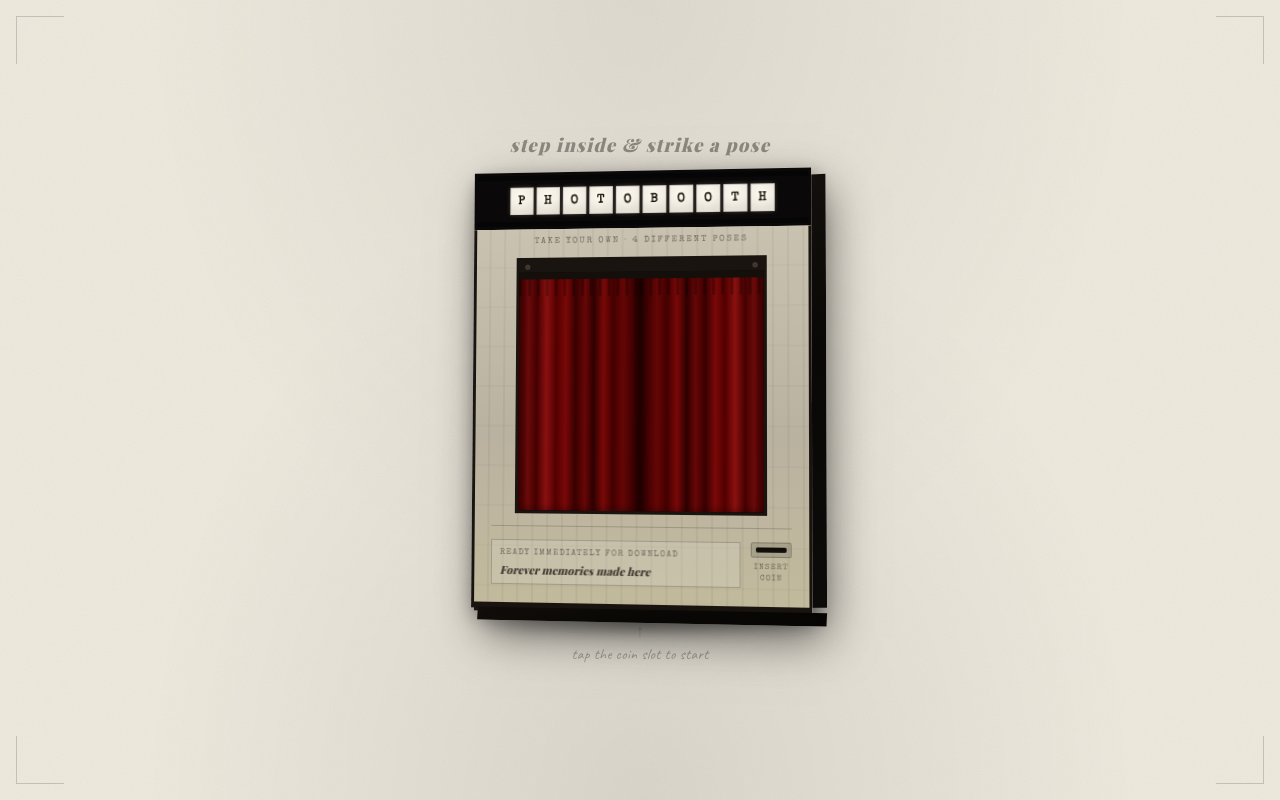
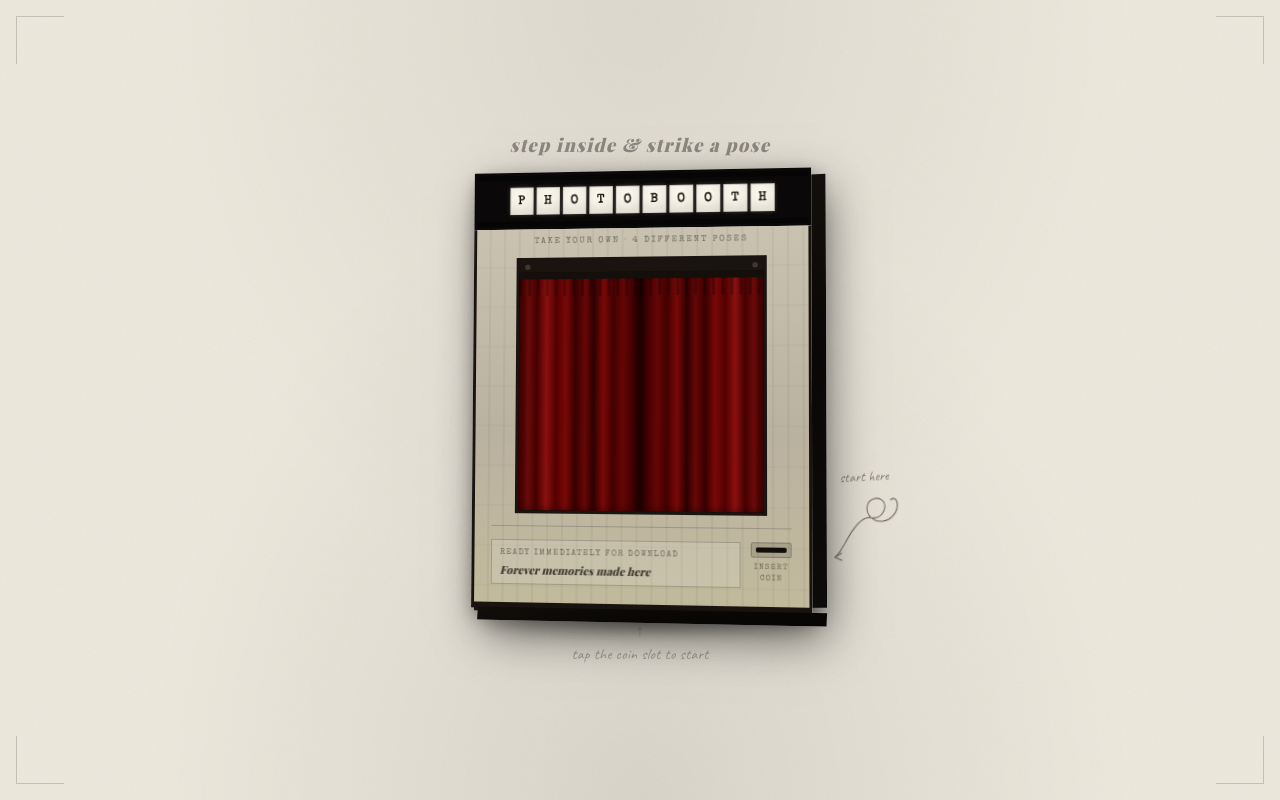
Before and after one commit to vickylinn17/digital-photobooth, a React (Vite) app: page / in a window 1280 px wide. Built offline with nearby package versions, Linux system fonts and the light colour scheme; a web font is replaced by a local one.

Commit message:
Fix mobile centering — prevent body overflow from off-screen arrow

```diff
--- a/src/App.css
+++ b/src/App.css
@@ -1,2 +1,4 @@
 *, *::before, *::after { box-sizing: border-box; margin: 0; padding: 0; }
 html, body, #root { height: 100%; }
+html { overflow-x: hidden; }
+body { overflow-x: hidden; max-width: 100vw; width: 100%; }
--- a/src/components/LandingPage.css
+++ b/src/components/LandingPage.css
@@ -531,7 +531,11 @@ body.cursor-hidden .coin-cursor {
   .coin-zone { cursor: pointer; }
   .hint-mobile { display: inline; }
   .hint-desktop { display: none; }
-  .start-here { display: none; } /* arrow assumes hover; hide on touch */
+}
+
+/* Hide the off-screen arrow on any screen too small to show it */
+@media (max-width: 680px) {
+  .start-here { display: none; }
 }
 
 /* Small phones: shrink cabinet slightly so it fits */
```
